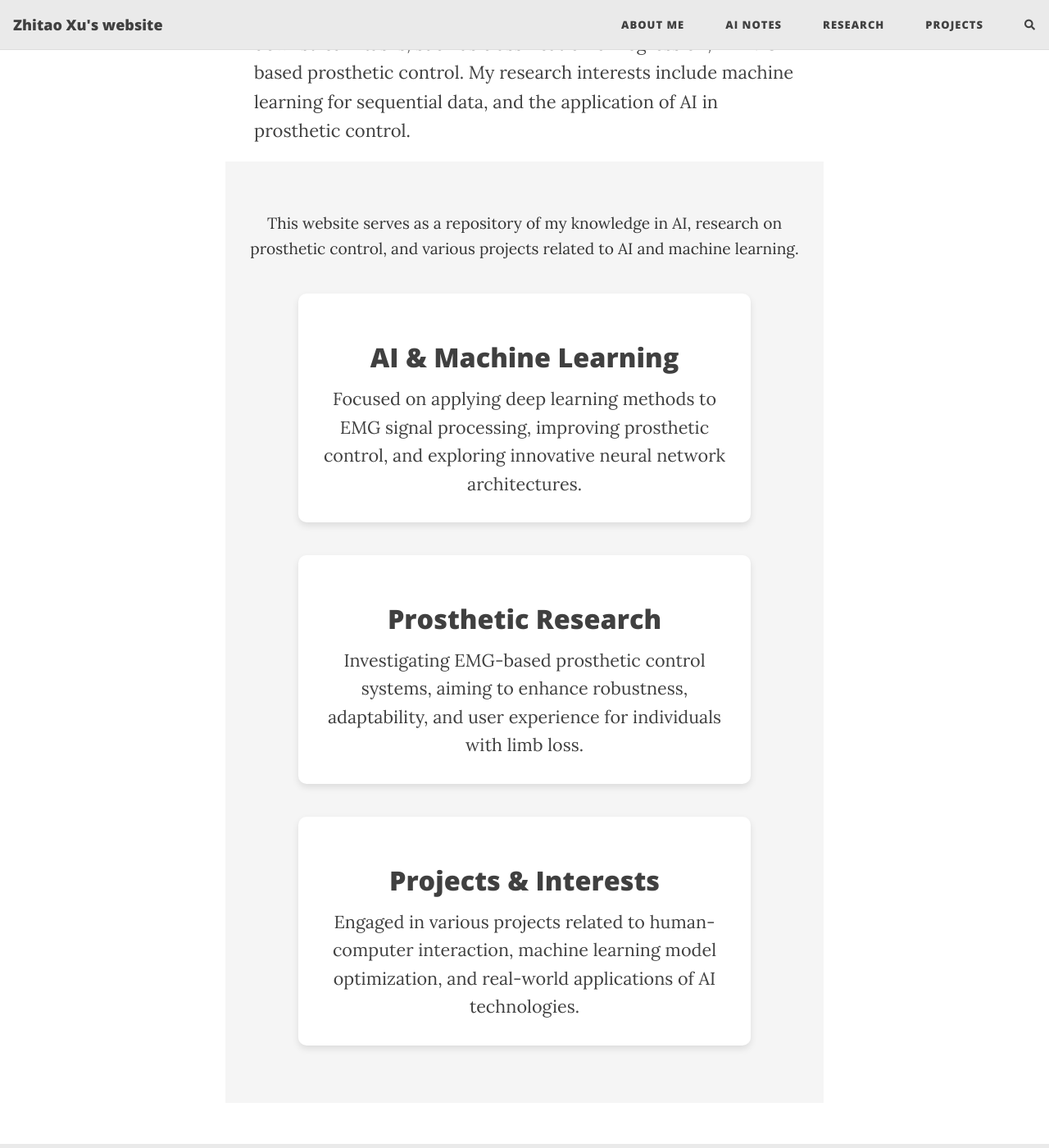
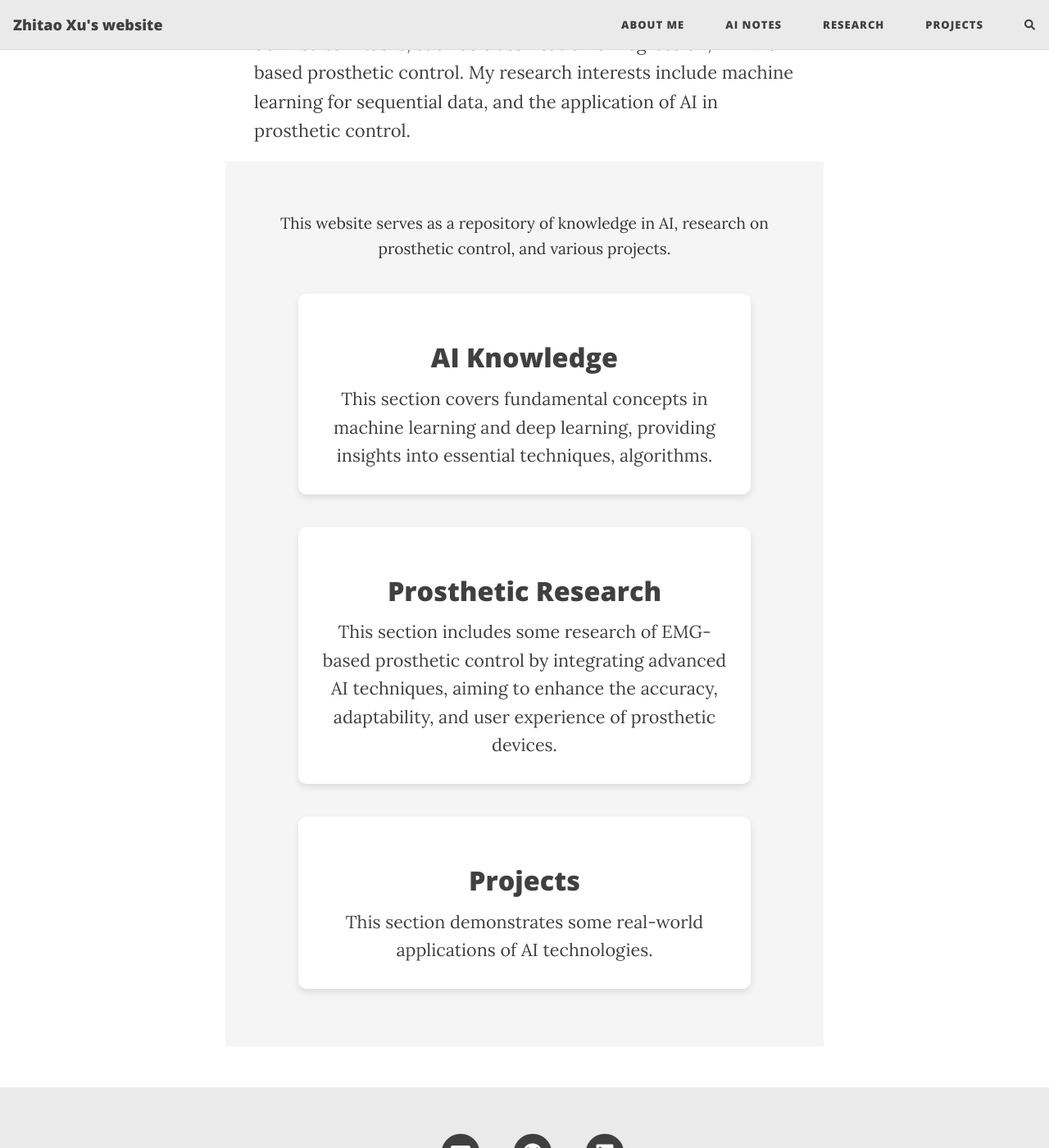
Before and after one commit to HerrXu01/herrxu01.github.io, a Jekyll site: the page built from index.html, in a window 1280 px wide and 1400 px high, scrolled down 1272 px. Shown: the whole window at 82% size. Built offline with Jekyll 4.4.1, drawn with Linux system fonts in a browser that asks for light colours; the list of posts is cut into pages by our own code; comment, search, counter and statistics services are not loaded.

Commit message:
adjust summary cards

```diff
--- a/_layouts/home.html
+++ b/_layouts/home.html
@@ -25,20 +25,20 @@ layout: page
 <div class="summary-section">
 
   <p class="intro-summary-text">
-    This website serves as a repository of my knowledge in AI, research on prosthetic control, and various projects related to AI and machine learning.
+    This website serves as a repository of knowledge in AI, research on prosthetic control, and various projects.
   </p>
 
   <div class="summary-card">
-    <h2>AI & Machine Learning</h2>
-    <p>Focused on applying deep learning methods to EMG signal processing, improving prosthetic control, and exploring innovative neural network architectures.</p>
+    <h2>AI Knowledge</h2>
+    <p>This section covers fundamental concepts in machine learning and deep learning, providing insights into essential techniques, algorithms.</p>
   </div>
   <div class="summary-card">
     <h2>Prosthetic Research</h2>
-    <p>Investigating EMG-based prosthetic control systems, aiming to enhance robustness, adaptability, and user experience for individuals with limb loss.</p>
+    <p>This section includes some research of EMG-based prosthetic control by integrating advanced AI techniques, aiming to enhance the accuracy, adaptability, and user experience of prosthetic devices.</p>
   </div>
   <div class="summary-card">
-    <h2>Projects & Interests</h2>
-    <p>Engaged in various projects related to human-computer interaction, machine learning model optimization, and real-world applications of AI technologies.</p>
+    <h2>Projects</h2>
+    <p>This section demonstrates some real-world applications of AI technologies.</p>
   </div>
 </div>
 
```
